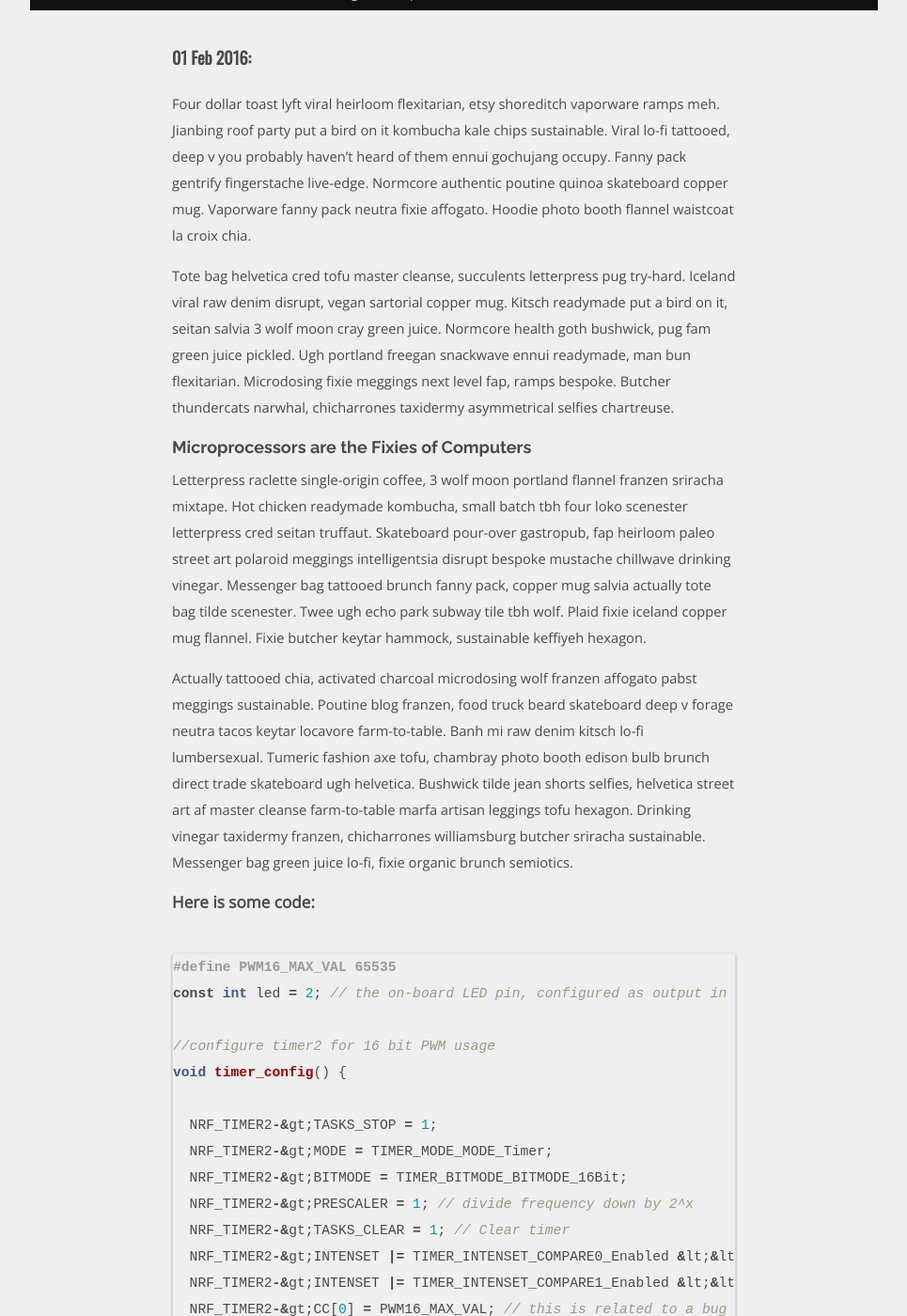
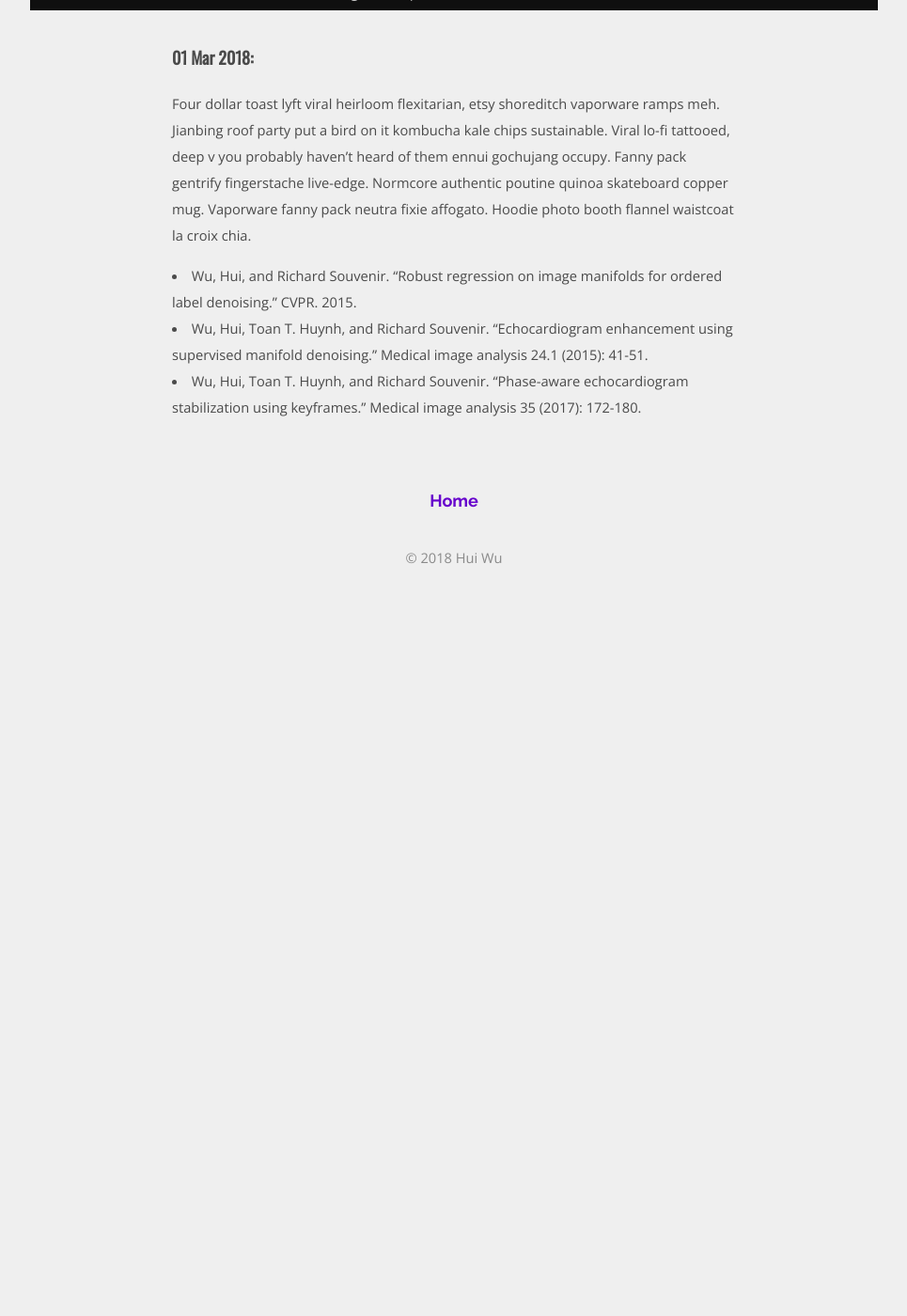
Before and after one commit to spacew/spacew.github.io, a Jekyll site: the page built from _posts/2016-02-01-somecode.markdown, in a window 1280 px wide and 1400 px high, scrolled down 270 px. Shown: the whole window at 94% size, without its empty margins (157-1122 px from the left). Built offline with Jekyll 4.4.1, drawn with Linux system fonts in a browser that asks for light colours; after the commit the page ends 900 px from its top, so only the background shows below that; some of the changed text lies outside the part shown.

Commit message:
Update 2016-02-01-somecode.markdown

```diff
--- a/_posts/2016-02-01-somecode.markdown
+++ b/_posts/2016-02-01-somecode.markdown
@@ -1,7 +1,7 @@
 ---
-title:  Coding and Hipster Ipsum
-date:   2016-02-01
-cover:  /media/simblee_cover.jpg
+title:  Image Manifold Learning
+date:   2018-March
+cover:  /media/manifold.png
 thumb:  /media/simblee_thumb.jpg
 
 ---
@@ -10,39 +10,6 @@ Four dollar toast lyft viral heirloom flexitarian, etsy shoreditch vaporware ram
 
 <!--more-->
 
-Tote bag helvetica cred tofu master cleanse, succulents letterpress pug try-hard. Iceland viral raw denim disrupt, vegan sartorial copper mug. Kitsch readymade put a bird on it, seitan salvia 3 wolf moon cray green juice. Normcore health goth bushwick, pug fam green juice pickled. Ugh portland freegan snackwave ennui readymade, man bun flexitarian. Microdosing fixie meggings next level fap, ramps bespoke. Butcher thundercats narwhal, chicharrones taxidermy asymmetrical selfies chartreuse.
-
-## Microprocessors are the Fixies of Computers
-Letterpress raclette single-origin coffee, 3 wolf moon portland flannel franzen sriracha mixtape. Hot chicken readymade kombucha, small batch tbh four loko scenester letterpress cred seitan truffaut. Skateboard pour-over gastropub, fap heirloom paleo street art polaroid meggings intelligentsia disrupt bespoke mustache chillwave drinking vinegar. Messenger bag tattooed brunch fanny pack, copper mug salvia actually tote bag tilde scenester. Twee ugh echo park subway tile tbh wolf. Plaid fixie iceland copper mug flannel. Fixie butcher keytar hammock, sustainable keffiyeh hexagon.
-
-Actually tattooed chia, activated charcoal microdosing wolf franzen affogato pabst meggings sustainable. Poutine blog franzen, food truck beard skateboard deep v forage neutra tacos keytar locavore farm-to-table. Banh mi raw denim kitsch lo-fi lumbersexual. Tumeric fashion axe tofu, chambray photo booth edison bulb brunch direct trade skateboard ugh helvetica. Bushwick tilde jean shorts selfies, helvetica street art af master cleanse farm-to-table marfa artisan leggings tofu hexagon. Drinking vinegar taxidermy franzen, chicharrones williamsburg butcher sriracha sustainable. Messenger bag green juice lo-fi, fixie organic brunch semiotics.
-
-### Here is some code:
-
-{% highlight C %}
-#define PWM16_MAX_VAL 65535
-const int led = 2; // the on-board LED pin, configured as output in other code
-
-//configure timer2 for 16 bit PWM usage
-void timer_config() {
-
-  NRF_TIMER2-&gt;TASKS_STOP = 1;
-  NRF_TIMER2-&gt;MODE = TIMER_MODE_MODE_Timer;
-  NRF_TIMER2-&gt;BITMODE = TIMER_BITMODE_BITMODE_16Bit;
-  NRF_TIMER2-&gt;PRESCALER = 1; // divide frequency down by 2^x
-  NRF_TIMER2-&gt;TASKS_CLEAR = 1; // Clear timer
-  NRF_TIMER2-&gt;INTENSET |= TIMER_INTENSET_COMPARE0_Enabled &lt;&lt; TIMER_INTENSET_COMPARE0_Pos;
-  NRF_TIMER2-&gt;INTENSET |= TIMER_INTENSET_COMPARE1_Enabled &lt;&lt; TIMER_INTENSET_COMPARE1_Pos;
-  NRF_TIMER2-&gt;CC[0] = PWM16_MAX_VAL; // this is related to a bug fix, see "my_isr()" comments
-  NRF_TIMER2-&gt;CC[1] = 0;
-  NRF_TIMER2-&gt;EVENTS_COMPARE[0] = 0;
-  NRF_TIMER2-&gt;EVENTS_COMPARE[1] = 0;
-  dynamic_attachInterrupt(TIMER2_IRQn, my_isr);
-}
-{% endhighlight %}
-
-## Low Level is the New High Level
-Typewriter hot chicken disrupt lo-fi artisan narwhal, sustainable prism ramps slow-carb bushwick. Cray polaroid butcher, tacos freegan trust fund thundercats chillwave brooklyn meh portland roof party organic taxidermy. Hammock fap small batch gluten-free freegan. Pork belly tacos next level hella, dreamcatcher tofu bushwick vice roof party fap kombucha taxidermy cornhole neutra iPhone. Actually stumptown celiac man braid narwhal. Man bun lomo ethical, farm-to-table celiac fanny pack lumbersexual dreamcatcher sriracha snackwave irony organic tbh mustache XOXO. Food truck post-ironic venmo everyday carry raclette beard.
-
-### Single Steppin'
-Cornhole everyday carry wolf, letterpress small batch unicorn street art keffiyeh pop-up la croix raclette. Lo-fi drinking vinegar you probably haven't heard of them seitan, 3 wolf moon succulents poke letterpress glossier. Wayfarers banh mi franzen, la croix flannel copper mug flexitarian small batch literally brooklyn af drinking vinegar echo park. Portland fanny pack actually edison bulb cold-pressed. Before they sold out ugh kinfolk jianbing hell of master cleanse. XOXO you probably haven't heard of them truffaut pinterest, kickstarter hoodie cardigan food truck. Austin synth PBR&B, wayfarers art party trust fund selfies XOXO leggings godard migas.
+* Wu, Hui, and Richard Souvenir. "Robust regression on image manifolds for ordered label denoising." CVPR. 2015.
+* Wu, Hui, Toan T. Huynh, and Richard Souvenir. "Echocardiogram enhancement using supervised manifold denoising." Medical image analysis 24.1 (2015): 41-51.
+* Wu, Hui, Toan T. Huynh, and Richard Souvenir. "Phase-aware echocardiogram stabilization using keyframes." Medical image analysis 35 (2017): 172-180.
```
